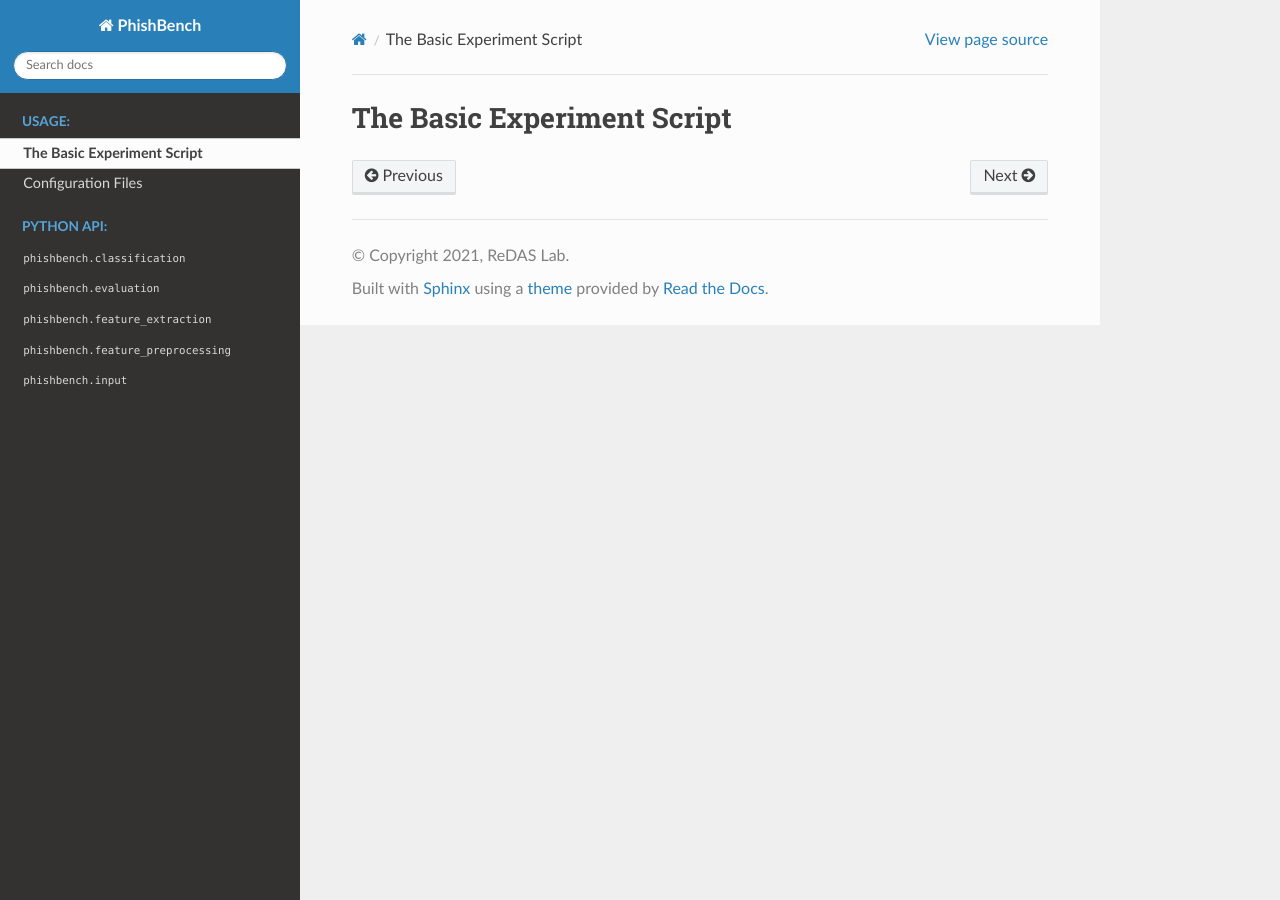
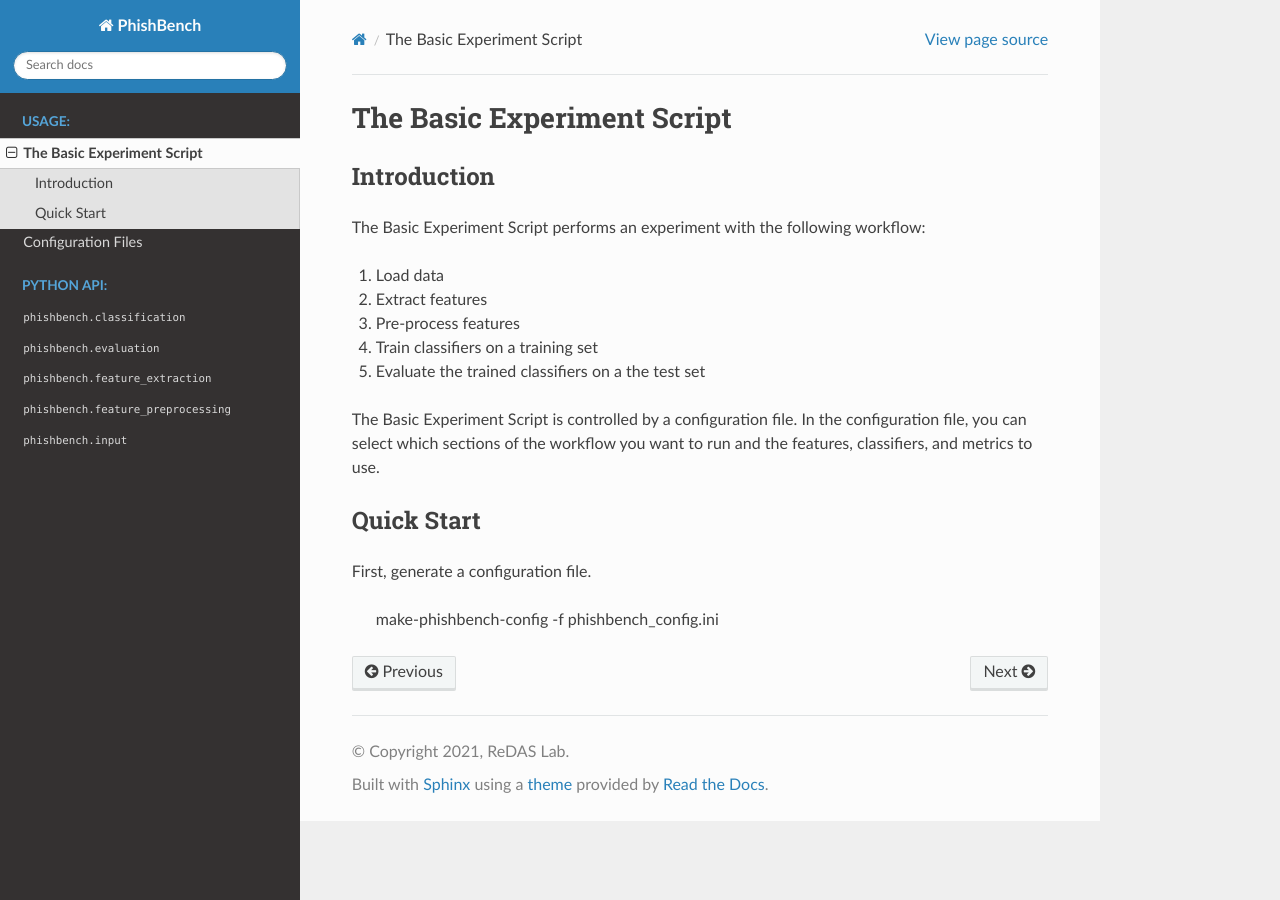
Before and after one commit to ReDASers/PhishBench, a Sphinx documentation site: the page built from docs/source/usage/basic_experiment.rst, in a window 1280 px wide. Built offline with Sphinx 7.4.7 and the Read the Docs theme 2.0.0, drawn with Linux system fonts in a browser that asks for light colours.

Commit message:
Basic experiment script documentation start

```diff
--- a/docs/source/usage/basic_experiment.rst
+++ b/docs/source/usage/basic_experiment.rst
@@ -1,2 +1,21 @@
 The Basic Experiment Script
 ======================================
+
+Introduction
+------------
+The Basic Experiment Script performs an experiment with the following workflow:
+
+1. Load data
+2. Extract features
+3. Pre-process features
+4. Train classifiers on a training set
+5. Evaluate the trained classifiers on a the test set
+
+The Basic Experiment Script is controlled by a configuration file. In the configuration file, you can select which sections of the workflow you want to run and the features, classifiers, and metrics to use.
+
+Quick Start
+------------
+
+First, generate a configuration file.
+
+    make-phishbench-config -f phishbench_config.ini
```
